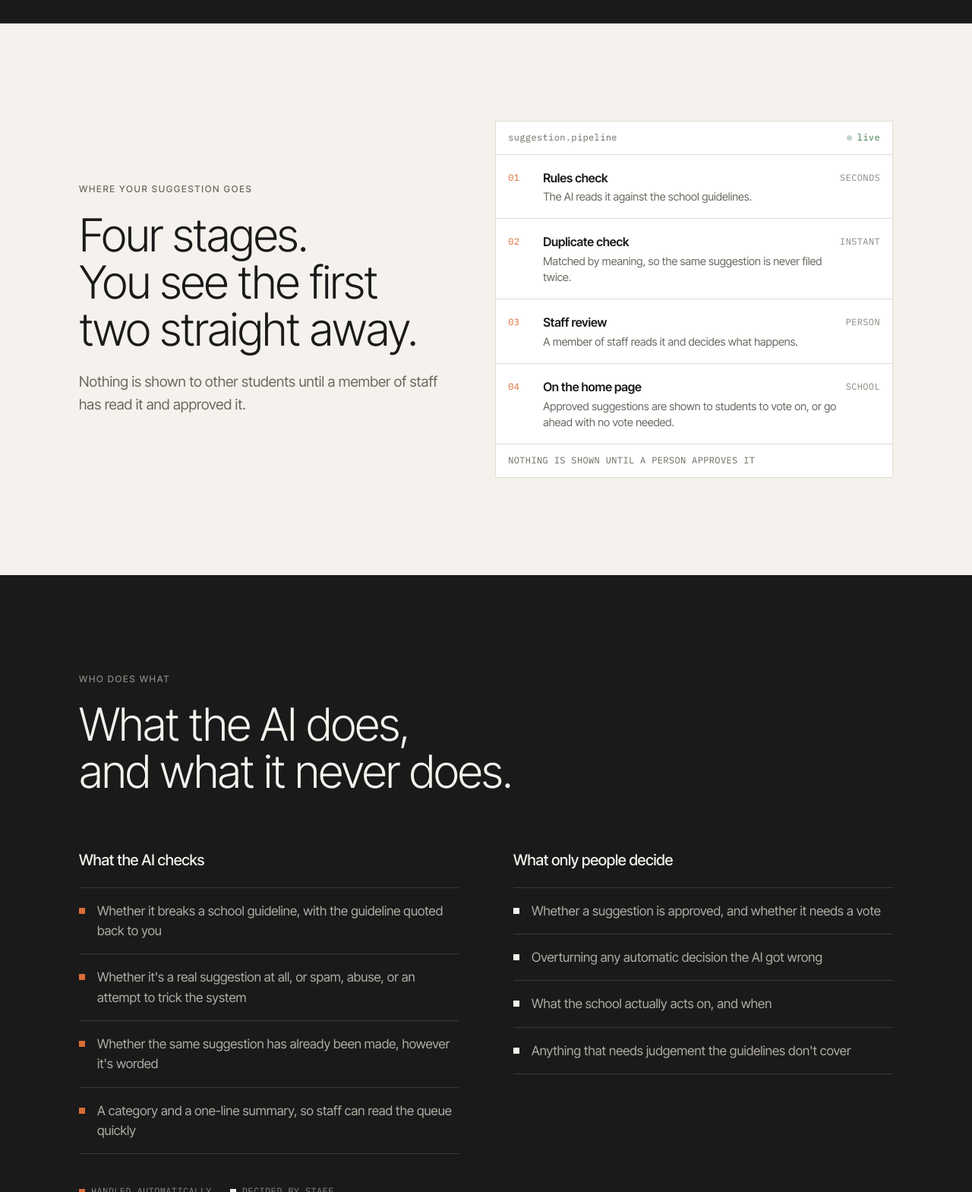
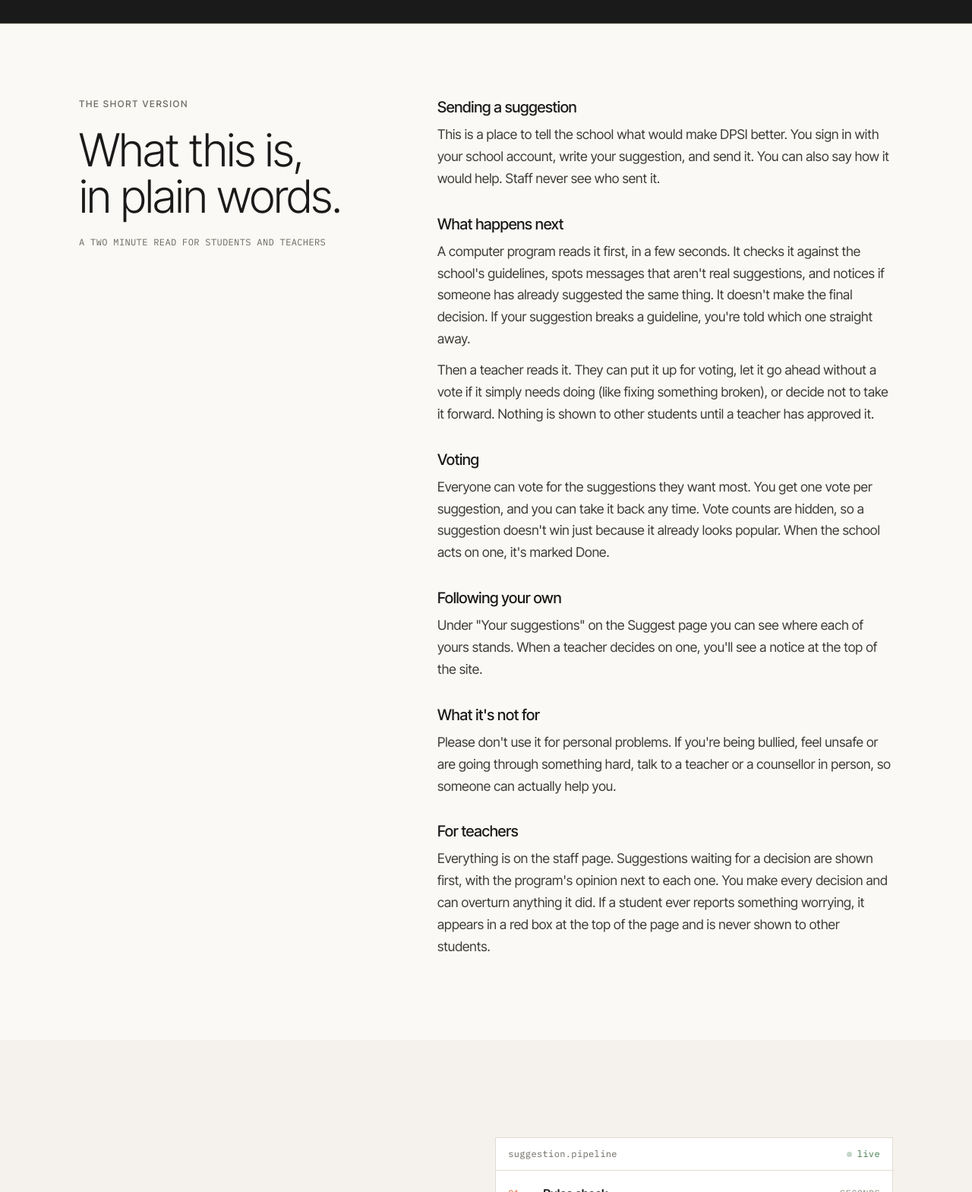
Before and after one commit to ojasbhatnagar13/SchoolSuggestions, a plain HTML site: page frontend/how.html in a window 1280 px wide. Shown: the part 380-1949 px from the top of the page at 76% size. Drawn offline with Linux system fonts and the light colour scheme; a script that the page names is missing.

Commit message:
Add a plain-words write-up to the top of How it works
A two minute read for students and teachers: sending a suggestion, what
happens next, voting, following your own, what it is not for, and a
paragraph for staff.

Co-Authored-By: Claude Opus 5.5 <noreply@anthropic.com>

```diff
--- a/frontend/how.html
+++ b/frontend/how.html
@@ -9,7 +9,7 @@
   <link rel="preconnect" href="https://fonts.googleapis.com">
   <link rel="preconnect" href="https://fonts.gstatic.com" crossorigin>
   <link rel="stylesheet" href="https://fonts.googleapis.com/css2?family=Inter+Tight:wght@300;400;500;600;700;800&family=IBM+Plex+Mono:wght@400;500&display=swap">
-  <link rel="stylesheet" href="style.css?v=17">
+  <link rel="stylesheet" href="style.css?v=18">
 </head>
 <body>
   <header class="nav">
@@ -44,6 +44,72 @@
           times, and never answers. This one <b>checks, sorts and replies in
           seconds</b>, and leaves every real decision to staff.
         </p>
+      </div>
+    </section>
+
+    <!-- ============================================================ write-up -->
+    <section class="band-cream-2 writeup" id="about">
+      <div class="wrap writeup-grid">
+        <div>
+          <p class="eyebrow">The short version</p>
+          <h2 class="h2">What this is,<br>in plain words.</h2>
+          <p class="writeup-for mono">A two minute read for students and teachers</p>
+        </div>
+        <div class="writeup-body">
+          <h3 class="h3">Sending a suggestion</h3>
+          <p>
+            This is a place to tell the school what would make DPSI better. You
+            sign in with your school account, write your suggestion, and send
+            it. You can also say how it would help. Staff never see who sent
+            it.
+          </p>
+
+          <h3 class="h3">What happens next</h3>
+          <p>
+            A computer program reads it first, in a few seconds. It checks it
+            against the school's guidelines, spots messages that aren't real
+            suggestions, and notices if someone has already suggested the same
+            thing. It doesn't make the final decision. If your suggestion breaks
+            a guideline, you're told which one straight away.
+          </p>
+          <p>
+            Then a teacher reads it. They can put it up for voting, let it go
+            ahead without a vote if it simply needs doing (like fixing something
+            broken), or decide not to take it forward. Nothing is shown to other
+            students until a teacher has approved it.
+          </p>
+
+          <h3 class="h3">Voting</h3>
+          <p>
+            Everyone can vote for the suggestions they want most. You get one
+            vote per suggestion, and you can take it back any time. Vote counts
+            are hidden, so a suggestion doesn't win just because it already
+            looks popular. When the school acts on one, it's marked Done.
+          </p>
+
+          <h3 class="h3">Following your own</h3>
+          <p>
+            Under "Your suggestions" on the Suggest page you can see where each
+            of yours stands. When a teacher decides on one, you'll see a notice
+            at the top of the site.
+          </p>
+
+          <h3 class="h3">What it's not for</h3>
+          <p>
+            Please don't use it for personal problems. If you're being bullied,
+            feel unsafe or are going through something hard, talk to a teacher or
+            a counsellor in person, so someone can actually help you.
+          </p>
+
+          <h3 class="h3">For teachers</h3>
+          <p>
+            Everything is on the staff page. Suggestions waiting for a decision
+            are shown first, with the program's opinion next to each one. You
+            make every decision and can overturn anything it did. If a student
+            ever reports something worrying, it appears in a red box at the top
+            of the page and is never shown to other students.
+          </p>
+        </div>
       </div>
     </section>
 
--- a/frontend/style.css
+++ b/frontend/style.css
@@ -1637,3 +1637,27 @@ textarea.code-box {
   .mine-row { grid-template-columns: 1fr auto; gap: 8px 12px; }
   .mine-text { grid-column: 1 / -1; }
 }
+
+/* ------------------------------------------------------------------ plain-words write-up (How it works) */
+
+.writeup { padding: 96px 0; }
+.writeup-grid {
+  display: grid;
+  grid-template-columns: 1fr 1.5fr;
+  gap: 72px;
+  align-items: start;
+}
+.writeup-grid > div:first-child { position: sticky; top: calc(var(--nav-h) + 32px); }
+.writeup-for { margin: 20px 0 0; color: var(--muted-l); text-transform: uppercase; }
+.writeup-body { max-width: 640px; }
+.writeup-body .h3 { margin: 32px 0 8px; }
+.writeup-body .h3:first-child { margin-top: 0; }
+.writeup-body p { margin: 0 0 12px; font-size: 17.5px; line-height: 1.65; color: #3E3C37; }
+
+@media (max-width: 900px) {
+  .writeup-grid { grid-template-columns: 1fr; gap: 32px; }
+  .writeup-grid > div:first-child { position: static; }
+}
+@media (max-width: 600px) {
+  .writeup { padding: 64px 0; }
+}
```
Also changed, not shown: frontend/index.html (+1 -1 lines), frontend/staff.html (+1 -1 lines), frontend/suggest.html (+1 -1 lines).
